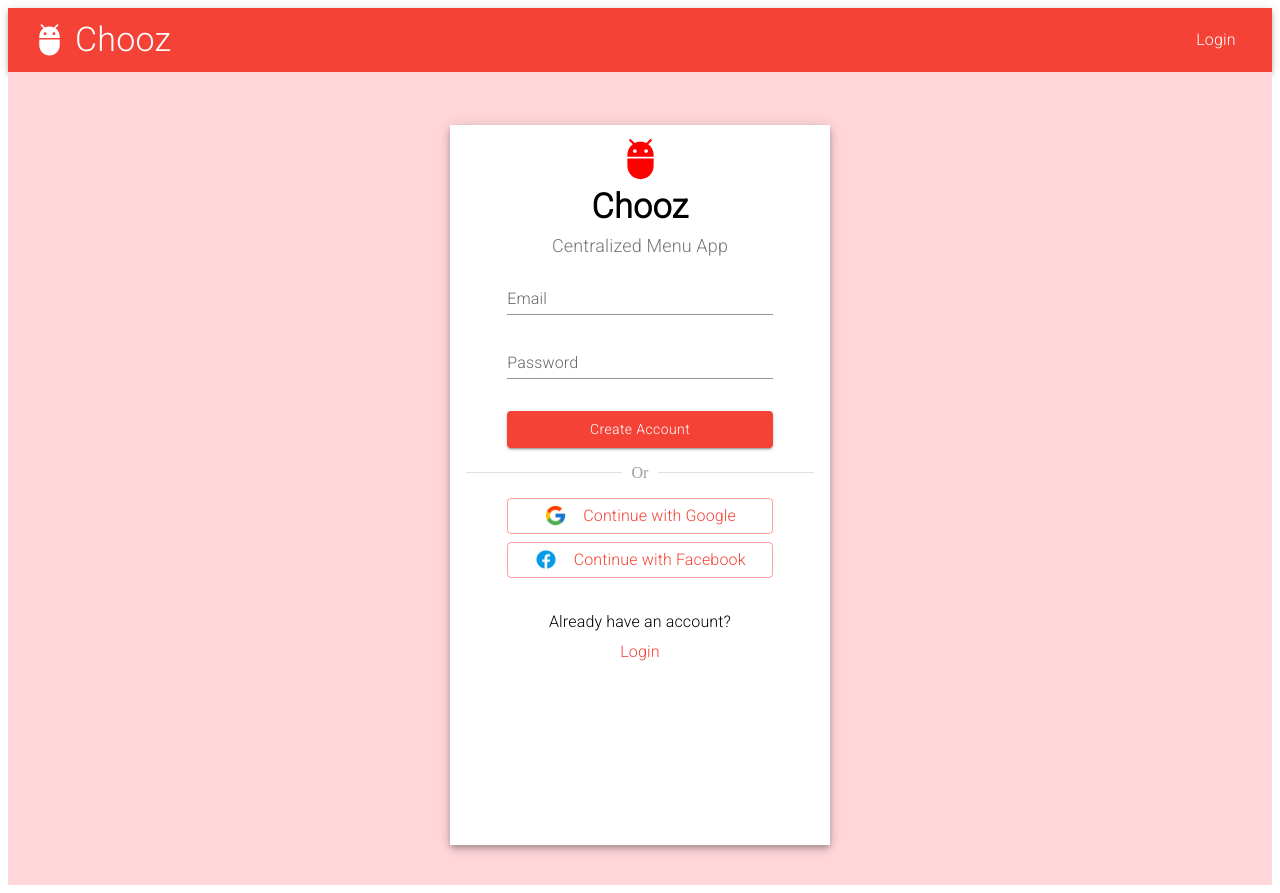
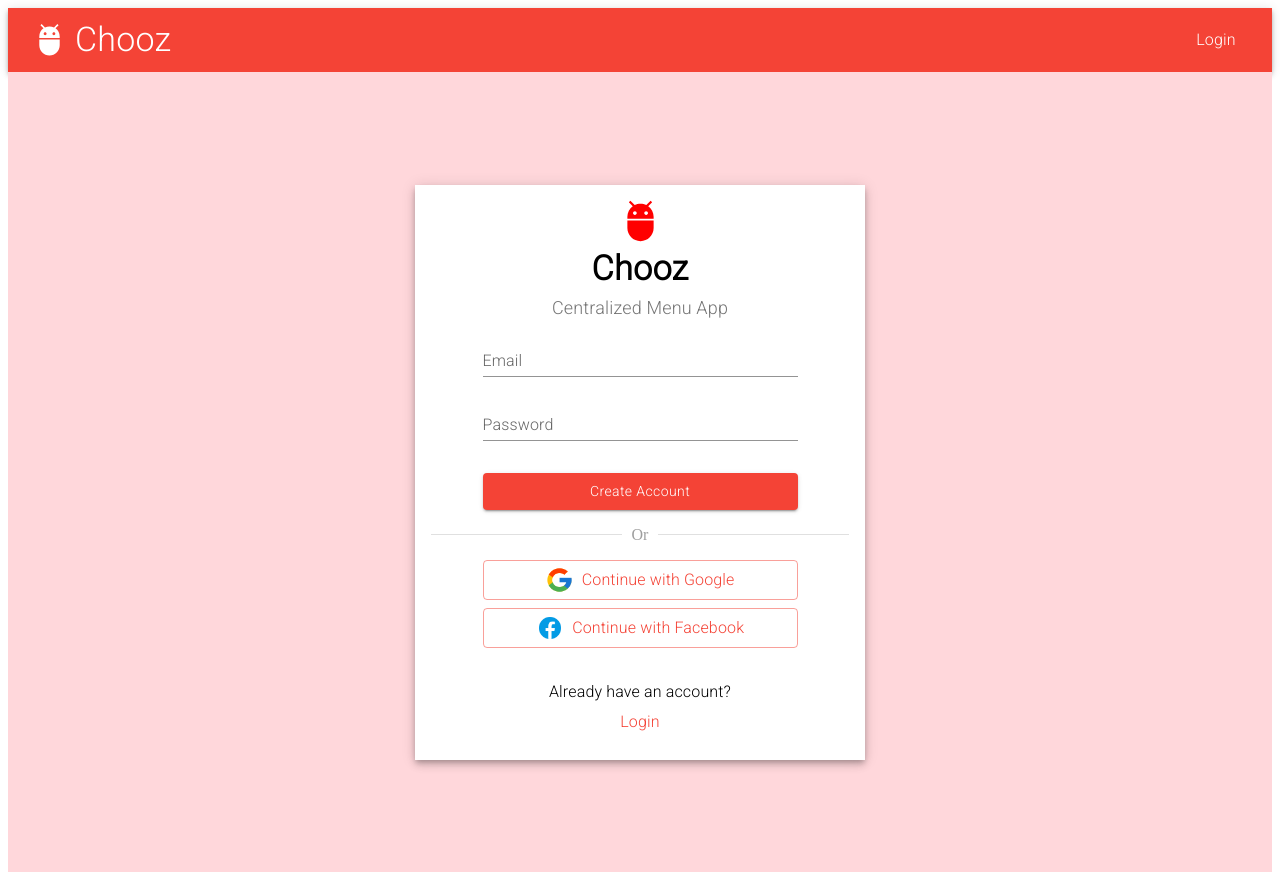
Before and after one commit to Chooz-Start-Up/chooz-centralized-menu, a React (Create React App) app in the folder owner-web/: page /registration in a window 1280 px wide. Built offline with nearby package versions, Linux system fonts and the light colour scheme.

Commit message:
Resolved the resizing issue. May need more work on login/registration paper position.

```diff
--- a/owner-web/src/pages/CreateAccountPage.tsx
+++ b/owner-web/src/pages/CreateAccountPage.tsx
@@ -35,14 +35,13 @@ class CreateAccountPage extends React.Component<
             display="flex"
             justifyContent="center"
             alignItems="center"
-            paddingTop="1%"
             height="100vh"
             bgcolor="#ffd7db"
           >
             <Box
               boxShadow={5}
-              width="30%"
-              height="90%"
+              width="450"
+              height="575"
               bgcolor="white"
               textAlign="center"
             >
@@ -85,7 +84,7 @@ class CreateAccountPage extends React.Component<
 
               <Button variant="outlined" sx={{ width: "70%", fontSize: 20 }}>
                 <img src={GoogleIcon} width="10%" height="10%" />
-                <Typography marginLeft={2}>Continue with Google</Typography>
+                <Typography marginLeft={1}>Continue with Google</Typography>
               </Button>
 
               <Button
@@ -93,7 +92,7 @@ class CreateAccountPage extends React.Component<
                 sx={{ width: "70%", fontSize: 20, marginTop: 1 }}
               >
                 <img src={FacebookIcon} width="10%" height="10%" />
-                <Typography marginLeft={2}>Continue with Facebook</Typography>
+                <Typography marginLeft={1}>Continue with Facebook</Typography>
               </Button>
 
               <Typography sx={{ marginTop: 4 }}>
--- a/owner-web/src/pages/LoginPage.tsx
+++ b/owner-web/src/pages/LoginPage.tsx
@@ -32,14 +32,13 @@ class LoginPage extends React.Component<LoginPageProps, LoginPageState> {
             display="flex"
             justifyContent="center"
             alignItems="center"
-            paddingTop="1%"
             height="100vh"
             bgcolor="#ffd7db"
           >
             <Box
               boxShadow={5}
-              width="30%"
-              height="90%"
+              width="450"
+              height="575"
               bgcolor="white"
               textAlign="center"
             >
```
